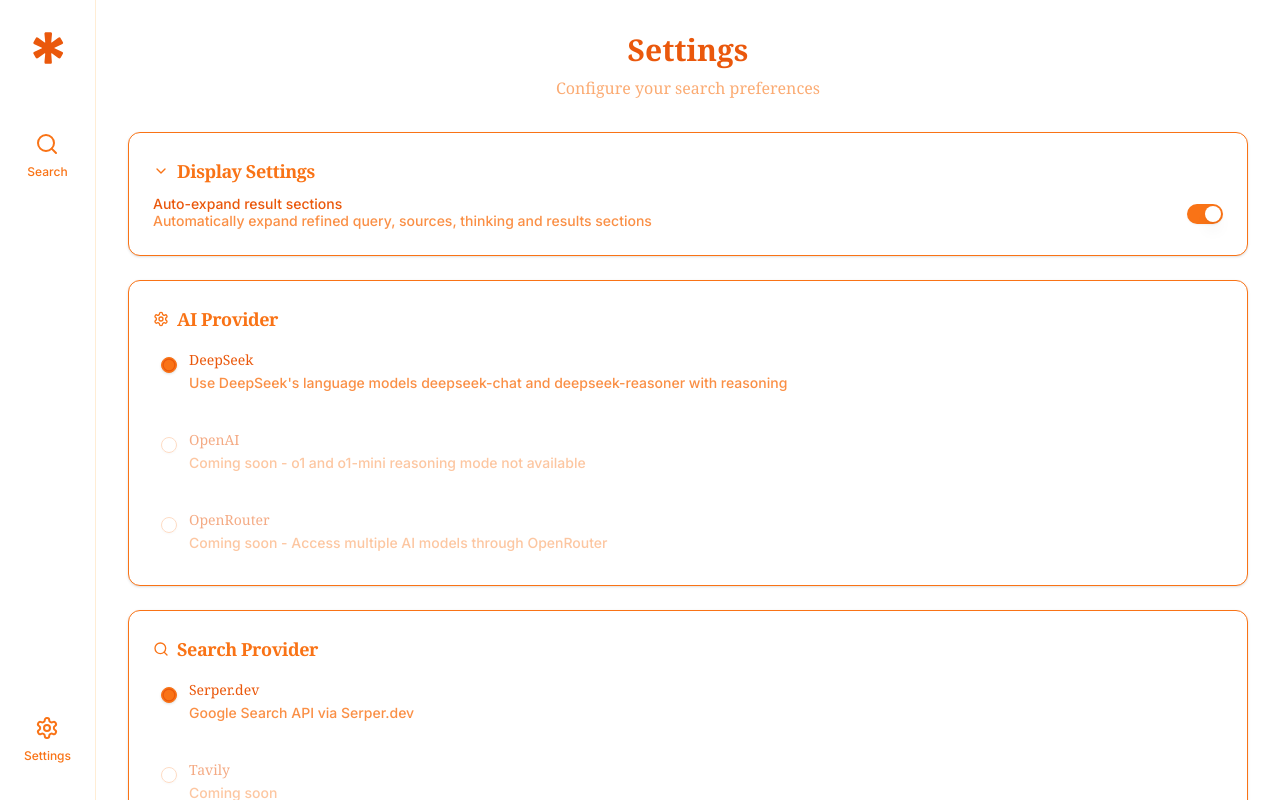
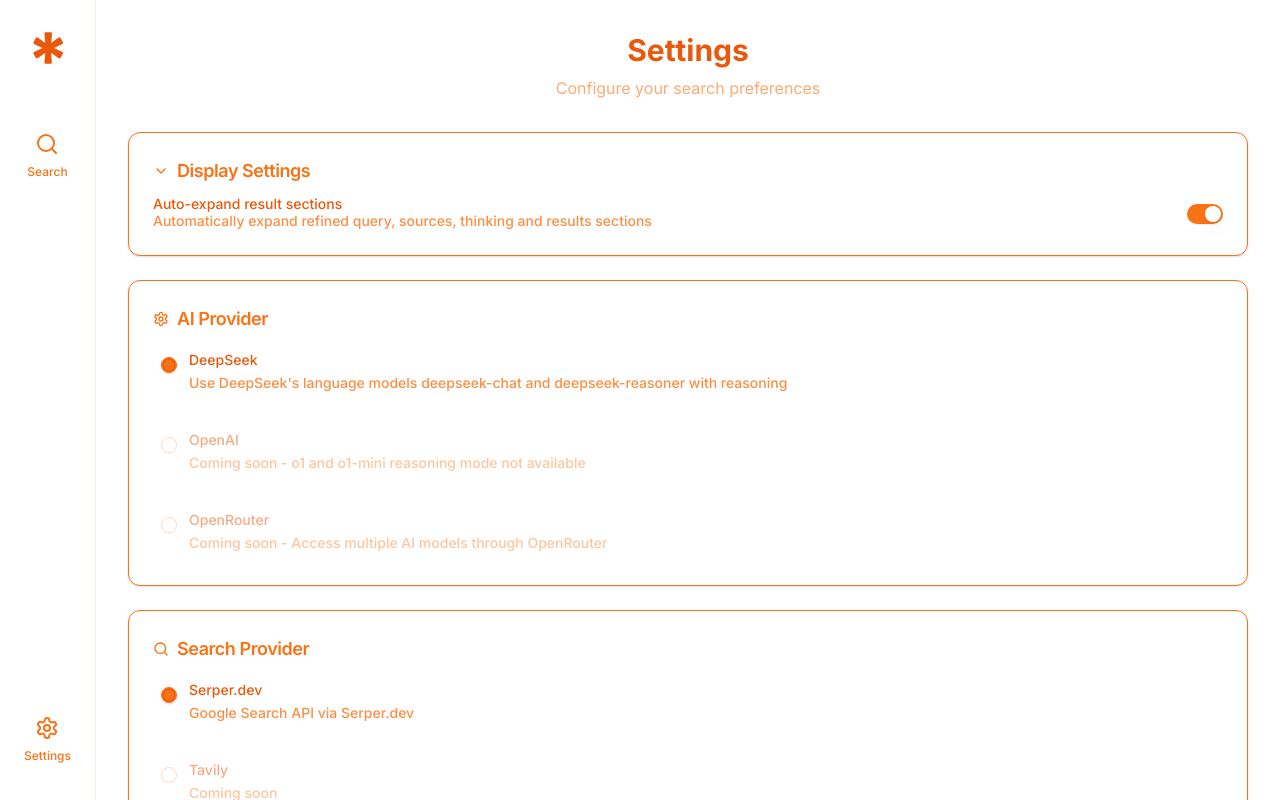
Before and after one commit to yunus25jmi1/rsearch, a Next.js app: page /settings in a window 1280 px wide. Shown: the top 800 px of the page. Built offline with nearby package versions, Linux system fonts and the light colour scheme.

Commit message:
Removed serif font from settings

```diff
--- a/app/settings/page.tsx
+++ b/app/settings/page.tsx
@@ -82,8 +82,8 @@ export default function SettingsPage() {
     <div className="max-w-7xl mx-auto px-4 sm:px-6 lg:px-8">
       <div className="py-8">
         <header className="mb-8 text-center">
-          <h1 className="text-3xl font-serif font-bold text-orange-600">Settings</h1>
-          <p className="text-orange-500/60 mt-2 font-serif">Configure your search preferences</p>
+          <h1 className="text-3xl  font-bold text-orange-600">Settings</h1>
+          <p className="text-orange-500/60 mt-2 ">Configure your search preferences</p>
         </header>
 
         <div className="space-y-6">
@@ -91,7 +91,7 @@ export default function SettingsPage() {
             <CardHeader className="pb-3">
               <div className="flex items-center gap-2 text-orange-500">
                 <ChevronDown className="h-4 w-4" />
-                <CardTitle className="font-serif text-lg">Display Settings</CardTitle>
+                <CardTitle className=" text-lg">Display Settings</CardTitle>
               </div>
             </CardHeader>
             <CardContent>
@@ -116,7 +116,7 @@ export default function SettingsPage() {
             <CardHeader className="pb-3">
               <div className="flex items-center gap-2 text-orange-500">
                 <Settings className="h-4 w-4" />
-                <CardTitle className="font-serif text-lg">AI Provider</CardTitle>
+                <CardTitle className=" text-lg">AI Provider</CardTitle>
               </div>
             </CardHeader>
             <CardContent>
@@ -137,7 +137,7 @@ export default function SettingsPage() {
                       htmlFor={`ai-${provider.id}`}
                       className="grid gap-1.5 leading-none cursor-pointer"
                     >
-                      <div className="text-orange-600 font-medium font-serif">
+                      <div className="text-orange-600 font-medium ">
                         {provider.name}
                       </div>
                       <div className="text-sm text-orange-500/80">
@@ -154,7 +154,7 @@ export default function SettingsPage() {
             <CardHeader className="pb-3">
               <div className="flex items-center gap-2 text-orange-500">
                 <Search className="h-4 w-4" />
-                <CardTitle className="font-serif text-lg">Search Provider</CardTitle>
+                <CardTitle className=" text-lg">Search Provider</CardTitle>
               </div>
             </CardHeader>
             <CardContent>
@@ -175,7 +175,7 @@ export default function SettingsPage() {
                       htmlFor={`search-${provider.id}`}
                       className="grid gap-1.5 leading-none cursor-pointer"
                     >
-                      <div className="text-orange-600 font-medium font-serif">
+                      <div className="text-orange-600 font-medium ">
                         {provider.name}
                       </div>
                       <div className="text-sm text-orange-500/80">
```
